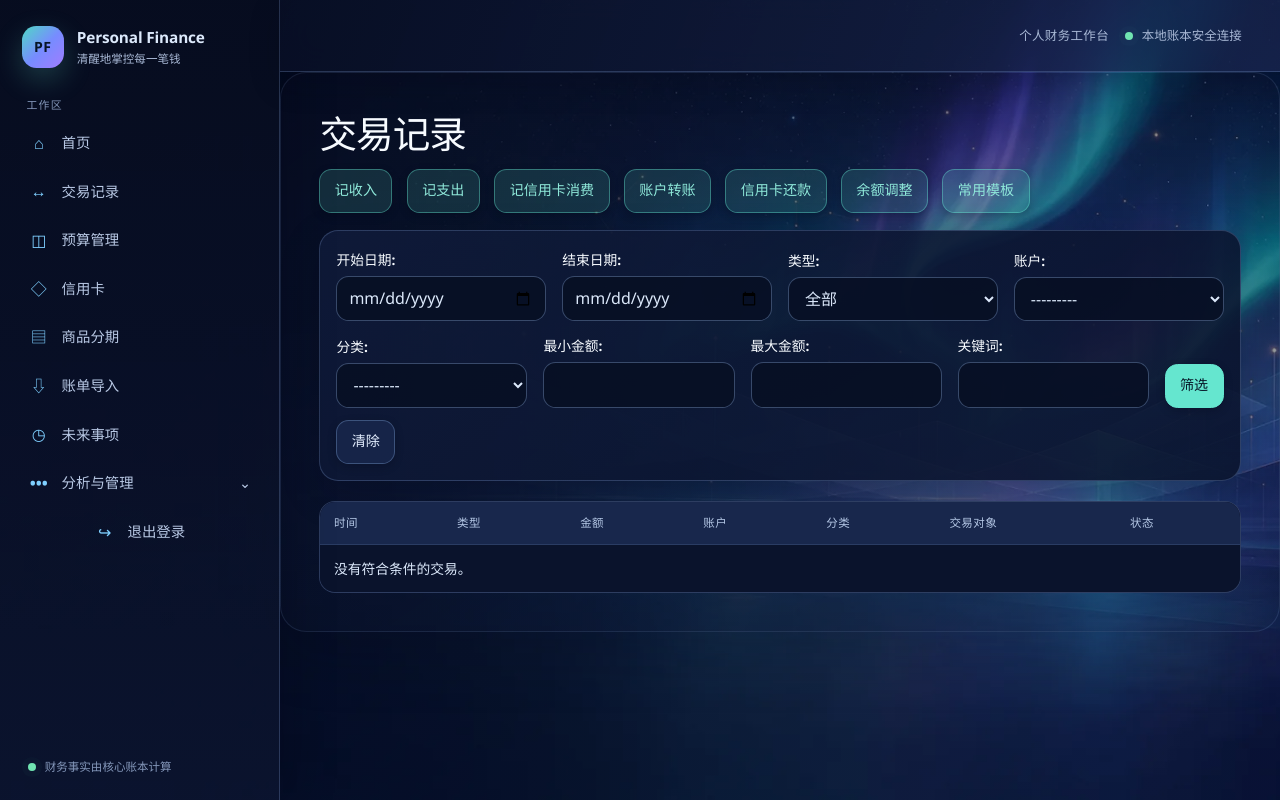
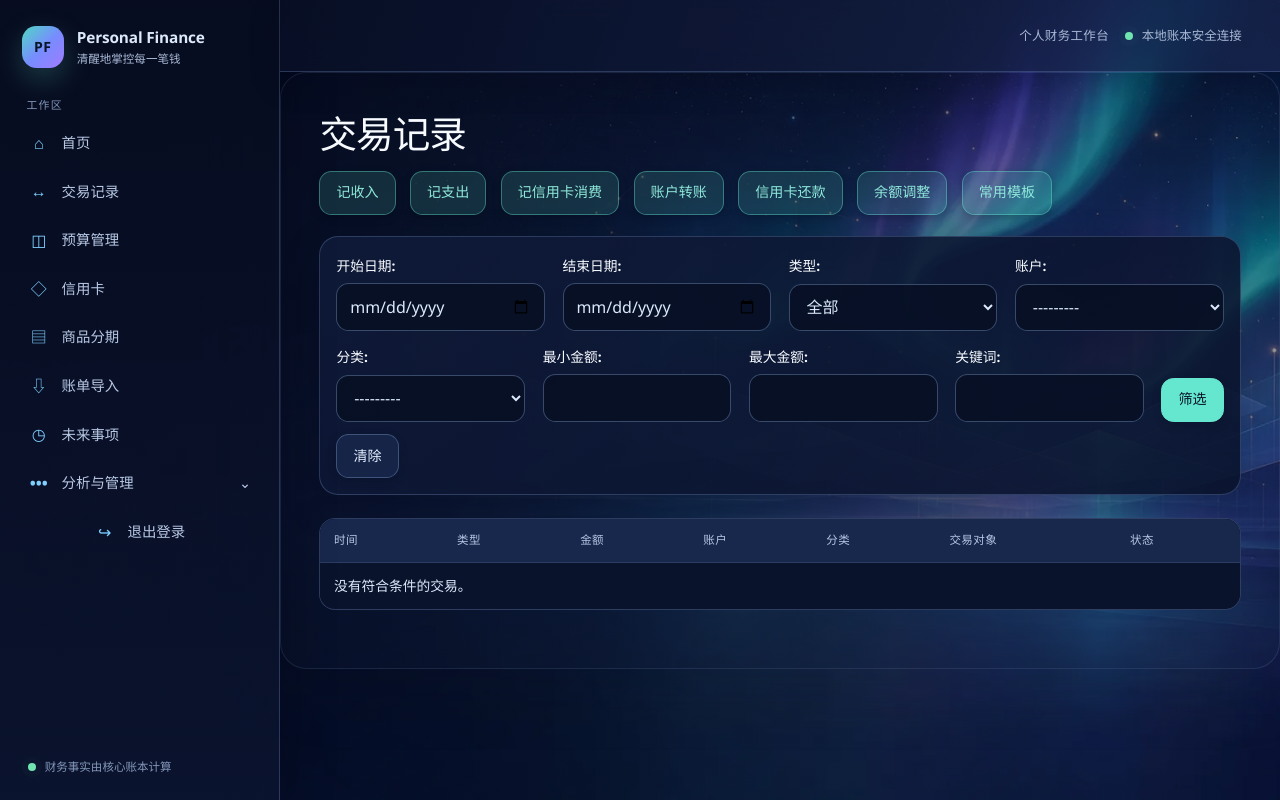
Before and after one commit to Pigeon258/finance, a Django app: page /ledger/transactions/ in a window 1280 px wide. Run offline with Django 5.2, Linux system fonts and the light colour scheme; the visitor is signed in with stand-in values (Sample User, id 1); data comes from the database, SQL or seed files in the repository; data that the repository does not hold is empty; some libraries are stand-ins or nearby versions.

Commit message:
fix: differentiate transaction forms and improve page spacing

```diff
--- a/apps/ledger/views.py
+++ b/apps/ledger/views.py
@@ -109,12 +109,54 @@ def _consume_submission_token(request: HttpRequest) -> bool:
 
 
 MANUAL_CREATE_FORMS = {
-    "income": ("记录收入", IncomeForm),
-    "expense": ("记录普通支出", ExpenseForm),
-    "credit-card-expense": ("记录信用卡消费", CreditCardExpenseForm),
-    "transfer": ("账户间转账", TransferForm),
-    "credit-card-repayment": ("信用卡还款", CreditCardRepaymentForm),
-    "balance-adjustment": ("余额调整", BalanceAdjustmentForm),
+    "income": {
+        "title": "记录收入",
+        "operation_label": "收入",
+        "operation_hint": "资金流入所选资产账户，计入当月收入统计。",
+        "operation_tone": "success",
+        "submit_label": "保存收入",
+        "form_class": IncomeForm,
+    },
+    "expense": {
+        "title": "记录普通支出",
+        "operation_label": "支出",
+        "operation_hint": "资金从所选资产账户流出，计入当月支出与预算占用。",
+        "operation_tone": "danger",
+        "submit_label": "保存支出",
+        "form_class": ExpenseForm,
+    },
+    "credit-card-expense": {
+        "title": "记录信用卡消费",
+        "operation_label": "信用卡消费",
+        "operation_hint": "增加信用卡负债，并归入当前未出账账期。",
+        "operation_tone": "warning",
+        "submit_label": "保存信用卡消费",
+        "form_class": CreditCardExpenseForm,
+    },
+    "transfer": {
+        "title": "账户间转账",
+        "operation_label": "转账",
+        "operation_hint": "在资产账户之间划转资金，不改变收入、支出或预算。",
+        "operation_tone": "info",
+        "submit_label": "保存转账",
+        "form_class": TransferForm,
+    },
+    "credit-card-repayment": {
+        "title": "信用卡还款",
+        "operation_label": "还款",
+        "operation_hint": "从资金来源账户向信用卡账户转账，冲减已出账应还金额。",
+        "operation_tone": "info",
+        "submit_label": "保存还款",
+        "form_class": CreditCardRepaymentForm,
+    },
+    "balance-adjustment": {
+        "title": "余额调整",
+        "operation_label": "余额调整",
+        "operation_hint": "按实际余额修正账户差额，不计入收入、支出或预算。",
+        "operation_tone": "neutral",
+        "submit_label": "保存余额调整",
+        "form_class": BalanceAdjustmentForm,
+    },
 }
 
 
@@ -202,7 +244,8 @@ def transaction_create(request: HttpRequest, operation: str):
     form_config = MANUAL_CREATE_FORMS.get(operation)
     if form_config is None:
         return redirect("ledger:transaction-index")
-    title, form_class = form_config
+    title = form_config["title"]
+    form_class = form_config["form_class"]
     initial = _recent_initial(operation)
     template_id = request.GET.get("template")
     copy_id = request.GET.get("copy")
@@ -236,7 +279,16 @@ def transaction_create(request: HttpRequest, operation: str):
     return render(
         request,
         "ledger/transaction_form.html",
-        {"form": form, "title": title, "submission_token": submission_token},
+        {
+            "form": form,
+            "title": title,
+            "submission_token": submission_token,
+            "operation": operation,
+            "operation_label": form_config["operation_label"],
+            "operation_hint": form_config["operation_hint"],
+            "operation_tone": form_config["operation_tone"],
+            "submit_label": form_config["submit_label"],
+        },
     )
 
 
--- a/static/css/app.css
+++ b/static/css/app.css
@@ -462,6 +462,28 @@ a:hover {
   background: var(--pf-surface-muted, #f7f9fc);
 }
 
+.operation-badge {
+  align-self: center;
+  padding: 0.45rem 0.9rem;
+  font-size: 0.95rem;
+}
+
+fieldset {
+  min-width: 0;
+  margin: 0;
+  padding: 0.9rem;
+  border: 1px solid var(--pf-border, #d9e0ec);
+  border-radius: var(--pf-radius-md, 0.85rem);
+}
+
+legend {
+  width: auto;
+  padding-inline: 0.45rem;
+  color: var(--pf-heading, #172033);
+  font-size: 0.82rem;
+  font-weight: 800;
+}
+
 .app-main {
   width: min(100%, 90rem);
   margin: 0 auto;
@@ -513,7 +535,7 @@ h3 {
 }
 
 h1 {
-  margin: 0 0 0.55rem;
+  margin: 0 0 0.9rem;
   font-size: clamp(1.7rem, 3vw, 2.35rem);
 }
 
@@ -552,20 +574,28 @@ section {
 }
 
 section + section {
-  margin-top: 1.25rem;
+  margin-top: 1.5rem;
 }
 
 form:not(.inline-form, .logout-form, .compact-form, .filter-form, .report-filter) {
   max-width: 54rem;
 }
 
+.app-main > form:not(.inline-form, .logout-form, .compact-form, .filter-form, .report-filter) {
+  padding: clamp(1rem, 2vw, 1.25rem);
+  border: 1px solid var(--pf-border, #d9e0ec);
+  border-radius: var(--pf-radius-lg, 1rem);
+  background: var(--pf-surface, #fff);
+  box-shadow: var(--pf-shadow-sm, 0 0.3rem 1.2rem rgb(25 40 72 / 5%));
+}
+
 form > div {
-  margin-block: 0.85rem;
+  margin-block: 0.95rem;
 }
 
 label {
   display: inline-block;
-  margin-bottom: 0.35rem;
+  margin-bottom: 0.45rem;
   color: var(--pf-heading, #172033);
   font-size: 0.86rem;
   font-weight: 700;
@@ -577,7 +607,7 @@ textarea {
   display: block;
   width: min(100%, 36rem);
   min-height: 2.75rem;
-  padding: 0.58rem 0.75rem;
+  padding: 0.65rem 0.8rem;
   border: 1px solid var(--pf-input-border, #cbd4e1);
   border-radius: var(--pf-radius-sm, 0.65rem);
   color: var(--pf-text, #172033);
@@ -607,7 +637,8 @@ form a {
   align-items: center;
   justify-content: center;
   min-height: 2.75rem;
-  padding: 0.55rem 0.9rem;
+  padding: 0.6rem 1rem;
+  white-space: nowrap;
   border: 1px solid var(--pf-button-border, #bec9da);
   border-radius: var(--pf-radius-sm, 0.65rem);
   color: var(--pf-button-text, #29354a);
@@ -673,15 +704,31 @@ button:disabled,
   display: flex;
   flex-wrap: wrap;
   align-items: flex-end;
-  gap: 0.75rem 1rem;
+  gap: 0.8rem 1rem;
 }
 
 .quick-actions {
-  margin-block: 0.75rem 1.1rem;
+  margin-block: 0.9rem 1.3rem;
 }
 
 .compact-form > div {
   margin: 0;
+}
+
+.secondary-actions {
+  display: flex;
+  flex-wrap: wrap;
+  gap: 0.7rem 0.9rem;
+  margin-block: 0.1rem 1.3rem;
+}
+
+.secondary-actions form {
+  margin: 0;
+}
+
+.budget-month-form > div {
+  flex: 0 1 20rem;
+  min-width: min(100%, 18rem);
 }
 
 .filter-form,
@@ -689,9 +736,9 @@ button:disabled,
   display: flex;
   flex-wrap: wrap;
   align-items: flex-end;
-  gap: 0.75rem 1rem;
-  margin-block: 1rem 1.25rem;
-  padding: 1rem;
+  gap: 0.8rem 1.1rem;
+  margin-block: 0.9rem 1.4rem;
+  padding: 1.1rem 1.15rem;
   border: 1px solid var(--pf-border, #d9e0ec);
   border-radius: var(--pf-radius-md, 0.85rem);
   background: var(--pf-surface, #fff);
@@ -728,6 +775,7 @@ button:disabled,
 
 .table-scroll {
   width: 100%;
+  margin-block: 0.35rem 1.25rem;
   overflow-x: auto;
   border: 1px solid var(--pf-border, #d9e0ec);
   border-radius: var(--pf-radius-md, 0.85rem);
```
Also changed, not shown: apps/budgets/templates/budgets/index.html (+10 -6 lines), apps/ledger/templates/ledger/transaction_form.html (+11 -3 lines), tests/test_page_content_logic.py (+41 -0 lines).
